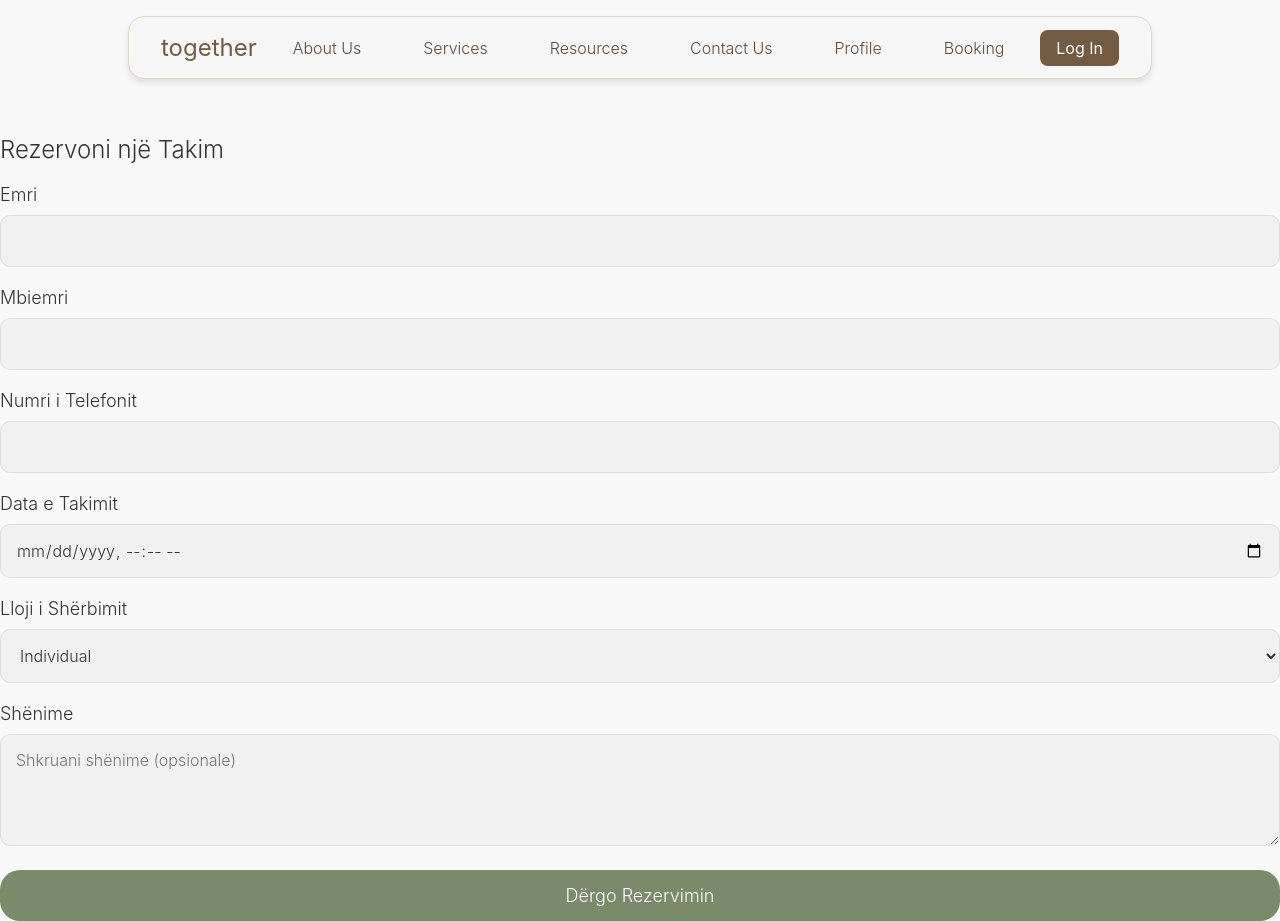
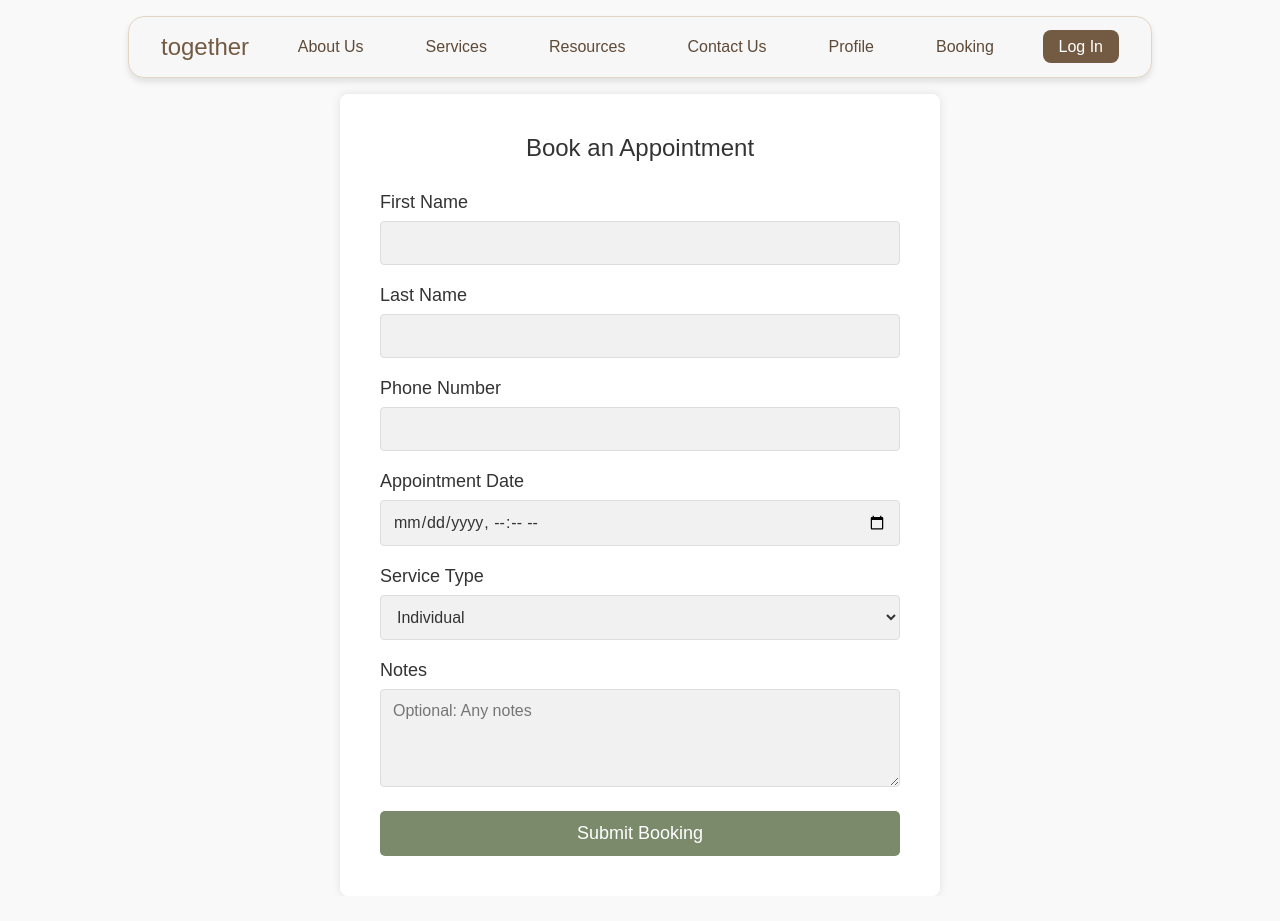
Before and after one commit to sumeaqadraku/together, a PHP site: page /booking.php in a window 1280 px wide. After the commit the page ends 856 px from the top, so only its background shows below. Run offline with PHP 8.4, Linux system fonts and the light colour scheme.

Commit message:
Appointments updates for user dashboard

```diff
--- a/booking.php
+++ b/booking.php
@@ -1,15 +1,15 @@
 <?php
-// Përfshirja e skedarit për lidhjen me bazën e të dhënave
+// Include the database connection file
 include 'include/db.php';
 include 'include/header.php';
 
-// Kontrollo nëse lidhja është krijuar me sukses
+// Check if the connection was successful
 $database = new Database();
 $conn = $database->getConnection();
 
-// Kontrollo nëse formulari është dërguar
+// Check if the form was submitted
 if ($_SERVER["REQUEST_METHOD"] == "POST") {
-    // Merr të dhënat nga formulari
+    // Get the form data
     $first_name = $_POST['first_name'];
     $last_name = $_POST['last_name'];
     $phone_number = $_POST['phone_number'];
@@ -18,11 +18,11 @@
     $notes = $_POST['notes'];
     $status = 'pending';  // Default status
 
-    // Pregatisim pyetjen për të futur të dhënat në bazën e të dhënave
+    // Prepare the SQL query to insert the data into the database
     $sql = "INSERT INTO appointment (first_name, last_name, phone_number, appointment_date, service_type, notes, status)
             VALUES (:first_name, :last_name, :phone_number, :appointment_date, :service_type, :notes, :status)";
 
-    // Ekzekuto pyetjen SQL dhe kontrollo nëse është ekzekutuar me sukses
+    // Execute the query and check if it was successful
     $stmt = $conn->prepare($sql);
     $stmt->bindParam(':first_name', $first_name);
     $stmt->bindParam(':last_name', $last_name);
@@ -33,10 +33,10 @@
     $stmt->bindParam(':status', $status);
 
     if ($stmt->execute()) {
-        // Kur rezervimi bëhet me sukses, shfaq alert në JavaScript
-        echo "<script>alert('Rezervimi është bërë me sukses!');</script>";
+        // If the booking is successful, show a JavaScript alert
+        echo "<script>alert('Your booking was successful!');</script>";
     } else {
-        echo "Gabim: " . $stmt->errorInfo()[2];
+        echo "Error: " . $stmt->errorInfo()[2];
     }
 }
 ?>
@@ -46,51 +46,136 @@
 <head>
     <meta charset="UTF-8">
     <meta name="viewport" content="width=device-width, initial-scale=1.0">
-    <title>Rezervimi i Takimeve</title>
+    <title>Appointment Booking</title>
     <link rel="stylesheet" href="assets/css/booking.css">
 </head>
 <body>
-<br><br>
     <div class="container">
-        <h2>Rezervoni një Takim</h2><br>
+        <h2 class="page-title">Book an Appointment</h2>
         <form method="POST" action="booking.php">
             <div class="form-group">
-                <label for="first_name">Emri</label>
+                <label for="first_name">First Name</label>
                 <input type="text" id="first_name" name="first_name" required>
             </div>
 
             <div class="form-group">
-                <label for="last_name">Mbiemri</label>
+                <label for="last_name">Last Name</label>
                 <input type="text" id="last_name" name="last_name" required>
             </div>
 
             <div class="form-group">
-                <label for="phone_number">Numri i Telefonit</label>
+                <label for="phone_number">Phone Number</label>
                 <input type="text" id="phone_number" name="phone_number" required>
             </div>
 
             <div class="form-group">
-                <label for="appointment_date">Data e Takimit</label>
+                <label for="appointment_date">Appointment Date</label>
                 <input type="datetime-local" id="appointment_date" name="appointment_date" required>
             </div>
 
             <div class="form-group">
-                <label for="service_type">Lloji i Shërbimit</label>
+                <label for="service_type">Service Type</label>
                 <select id="service_type" name="service_type" required>
                     <option value="individual">Individual</option>
-                    <option value="group">Grup</option>
-                    <option value="couple">Çift</option>
+                    <option value="group">Group</option>
+                    <option value="couple">Couple</option>
                 </select>
             </div>
 
             <div class="form-group">
-                <label for="notes">Shënime</label>
-                <textarea id="notes" name="notes" rows="4" placeholder="Shkruani shënime (opsionale)"></textarea>
+                <label for="notes">Notes</label>
+                <textarea id="notes" name="notes" rows="4" placeholder="Optional: Any notes"></textarea>
             </div>
 
-            <button type="submit" class="cta-button">Dërgo Rezervimin</button>
+            <button type="submit" class="cta-button">Submit Booking</button>
         </form>
     </div>
-
 </body>
 </html>
+<style>
+/* Global styles */
+* {
+    margin: 0;
+    padding: 0;
+    box-sizing: border-box;
+    font-family: 'Arial', sans-serif;
+}
+
+body {
+    background-color: #f9f9f9;
+
+    font-size: 16px;
+}
+
+/* Container for form */
+.container {
+    background: #fff;
+    border-radius: 8px;
+    box-shadow: 0 0 10px rgba(0, 0, 0, 0.1);
+    padding: 40px;
+    max-width: 600px;
+    margin: 0 auto;
+}
+
+.page-title {
+    text-align: center;
+    font-size: 24px;
+    margin-bottom: 30px;
+    color: #333;
+}
+
+/* Form group */
+.form-group {
+    margin-bottom: 20px;
+}
+
+.form-group label {
+    font-size: 18px;
+    color: #333;
+    display: block;
+    margin-bottom: 8px;
+}
+
+.form-group input,
+.form-group select,
+.form-group textarea {
+    width: 100%;
+    padding: 12px;
+    border-radius: 4px;
+    border: 1px solid #ddd;
+    font-size: 16px;
+}
+
+.form-group textarea {
+    resize: vertical;
+}
+
+/* Submit button */
+.cta-button {
+    background-color: #7A8A6A;
+    color: white;
+    border: none;
+    padding: 12px 25px;
+    font-size: 18px;
+    cursor: pointer;
+    border-radius: 5px;
+    width: 100%;
+    transition: background-color 0.3s ease;
+}
+
+.cta-button:hover {
+    background-color: #0056b3;
+}
+
+/* Responsiveness for mobile */
+@media (max-width: 768px) {
+    .container {
+        padding: 20px;
+    }
+
+    .page-title {
+        font-size: 20px;
+    }
+}
+
+</style>
--- a/dashboard.php
+++ b/dashboard.php
@@ -28,7 +28,7 @@
 $user_count = $stmt->fetch(PDO::FETCH_ASSOC)['user_count'];
 
 // Fetch total appointments
-$stmt = $conn->prepare("SELECT COUNT(*) AS appointment_count FROM appointments");
+$stmt = $conn->prepare("SELECT COUNT(*) AS appointment_count FROM appointment");
 $stmt->execute();
 $appointment_count = $stmt->fetch(PDO::FETCH_ASSOC)['appointment_count'];
 
```
Also changed, not shown: user_dashboard.php (+131 -8 lines).
